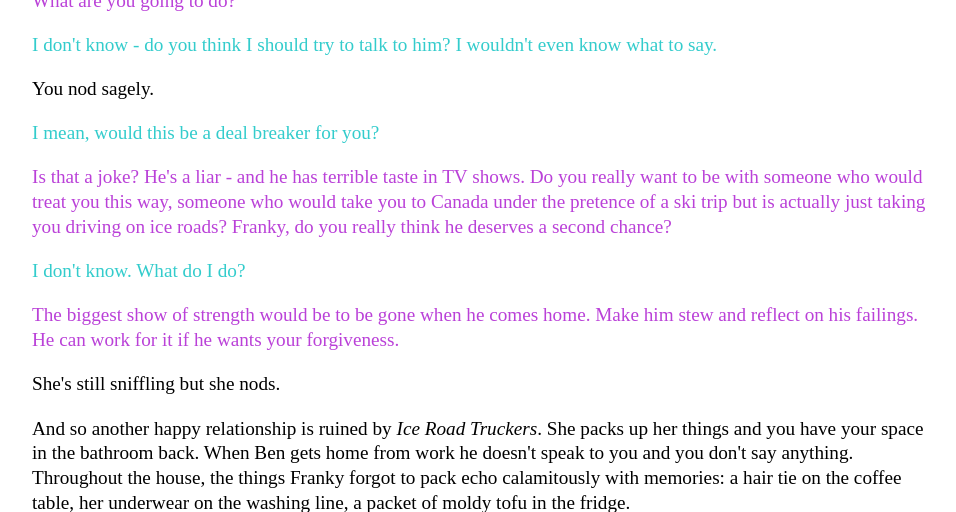
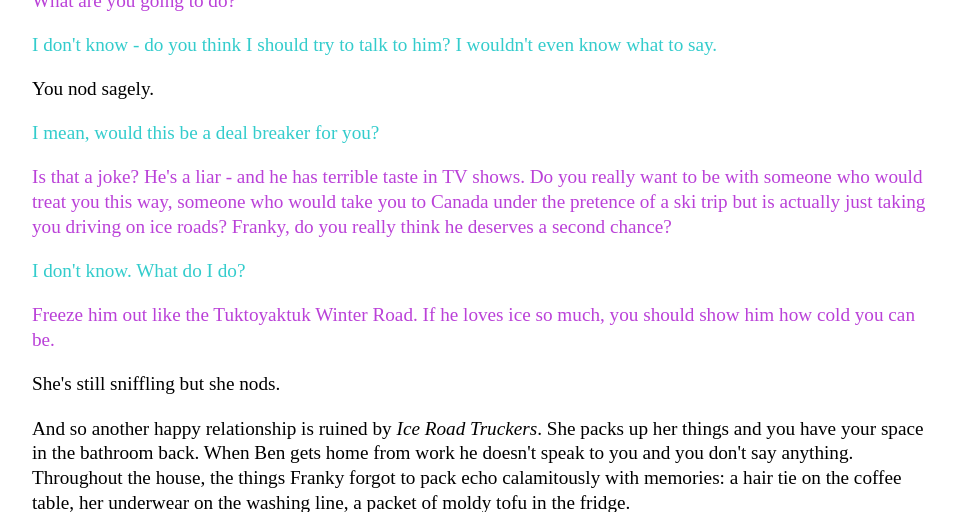
Before and after one commit to Pinelife/pinelife.github.io, a Jekyll site: the page Hellhole/Room7.html, which Jekyll copies as it is, in a window 1280 px wide and 900 px high, scrolled down 2818 px, cut to the strip 0-512 px from the top of the window. Shown: the whole strip, without its empty margins (160-1116 px from the left). Built offline with Jekyll 4.4.1, drawn with Linux system fonts in a browser that asks for light colours.

Commit message:
Update Room7.html

```diff
--- a/Hellhole/Room7.html
+++ b/Hellhole/Room7.html
@@ -184,8 +184,7 @@ Oh god.
   <p class="Franky">
 I don't know. What do I do?</p>
   <p class="lauria">
-  The biggest show of strength would be to be gone when he comes home. Make him stew and reflect on his failings. He
-  can work for it if he wants your forgiveness.</p>
+  Freeze him out like the Tuktoyaktuk Winter Road. If he loves ice so much, you should show him how cold you can be.</p>
   <p>
   She's still sniffling but she nods.
 
```
